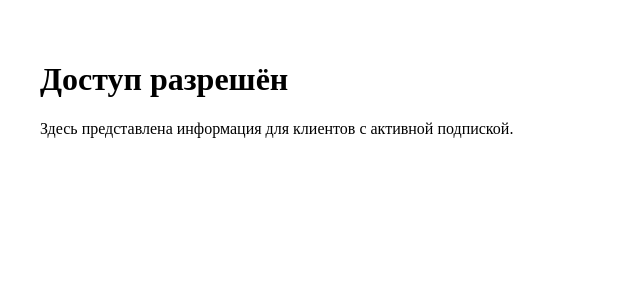
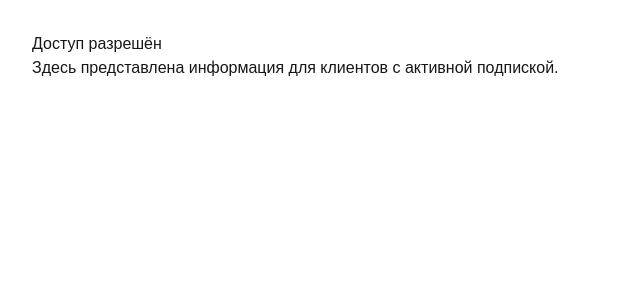
Before and after one commit to SvetaColor/colorformula-site, a Next.js app: page /access in a window 1280 px wide. Shown: the top 300 px of the page, without its empty margins (0-640 px from the left). Built offline with nearby package versions, Linux system fonts and the light colour scheme.

Commit message:
Update layout.tsx

```diff
--- a/app/layout.tsx
+++ b/app/layout.tsx
@@ -1,4 +1,11 @@
-import React from "react";
+import './globals.css';
+import React from 'react';
+import type { Metadata } from 'next';
+
+export const metadata: Metadata = {
+  title: 'Colorformula App',
+  description: 'Доступ для подписчиков GPT',
+};
 
 export default function RootLayout({
   children,
@@ -6,7 +13,7 @@ export default function RootLayout({
   children: React.ReactNode;
 }) {
   return (
-    <html lang="en">
+    <html lang="ru">
       <body>{children}</body>
     </html>
   );
```
